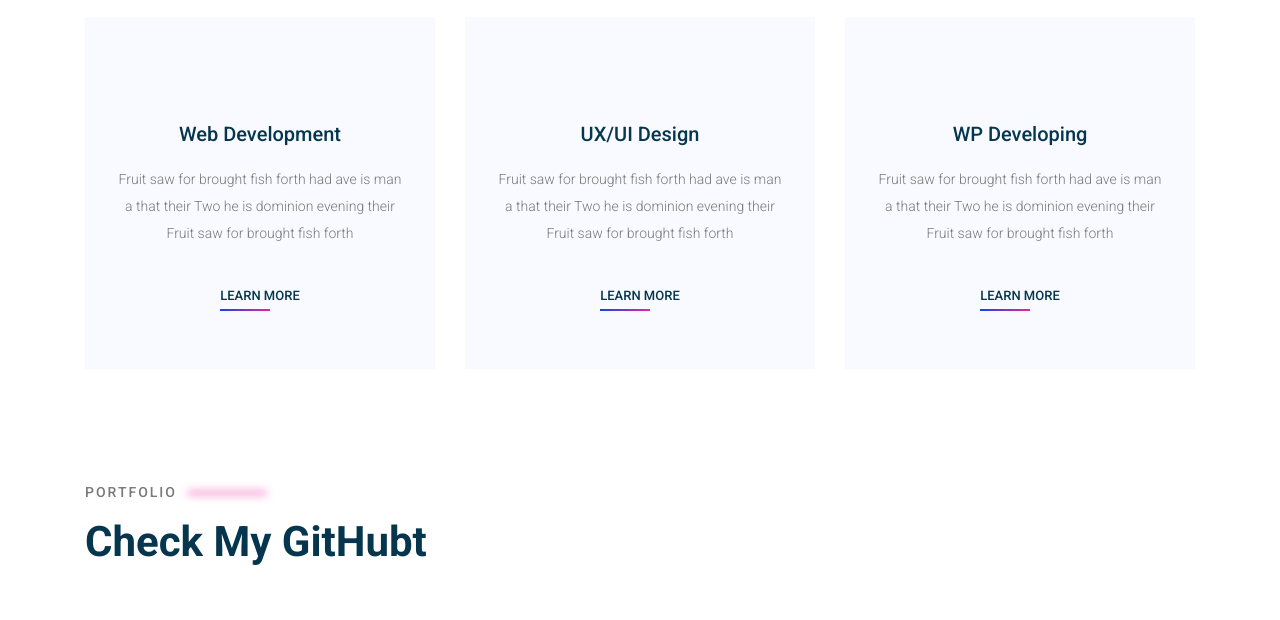
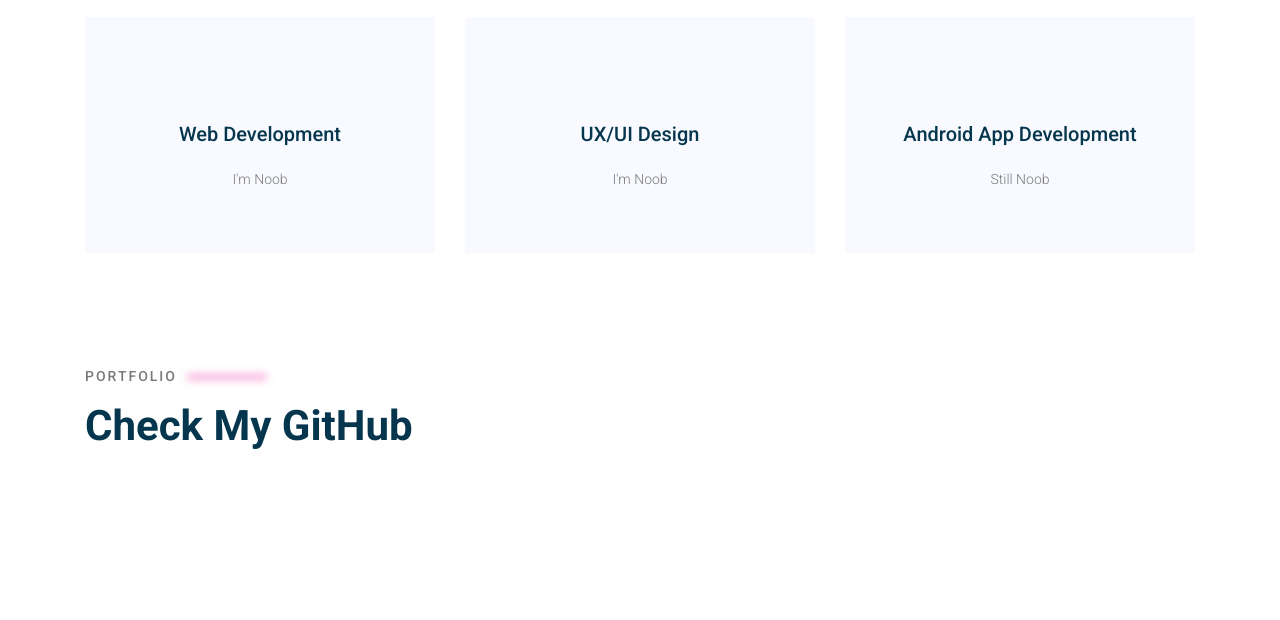
Before and after one commit to falasyam/falasyam.github.io, a plain HTML site: page index.html in a window 1280 px wide. Shown: the part 1840-2460 px from the top of the page. Drawn offline with Linux system fonts and the light colour scheme; some packages are replaced by stand-ins of ours; files whose address does not match are found by name.

Commit message:
Update index.html

```diff
--- a/index.html
+++ b/index.html
@@ -175,9 +175,8 @@
 					<div class="service_item">
 						<img src="img/services/s1.png" alt="">
 						<h4>Web Development</h4>
-						<p>Fruit saw for brought fish forth had ave is man a that their Two he is dominion evening their Fruit saw for
-							brought fish forth</p>
-						<a href="#" class="primary_btn2 mt-35">Learn More</a>
+						<p>I'm Noob</p>
+
 					</div>
 				</div>
 
@@ -185,19 +184,15 @@
 					<div class="service_item">
 						<img src="img/services/s2.png" alt="">
 						<h4>UX/UI Design</h4>
-						<p>Fruit saw for brought fish forth had ave is man a that their Two he is dominion evening their Fruit saw for
-							brought fish forth</p>
-						<a href="#" class="primary_btn2 mt-35">Learn More</a>
+						<p>I'm Noob</p>
 					</div>
 				</div>
 
 				<div class="col-lg-4 col-md-6 mb-4 mb-lg-0">
 					<div class="service_item">
 						<img src="img/services/s3.png" alt="">
-						<h4>WP Developing</h4>
-						<p>Fruit saw for brought fish forth had ave is man a that their Two he is dominion evening their Fruit saw for
-							brought fish forth</p>
-						<a href="#" class="primary_btn2 mt-35">Learn More</a>
+						<h4>Android App Development</h4>
+						<p>Still Noob</p>
 					</div>
 				</div>
 			</div>
@@ -216,7 +211,7 @@
 				<div class="col-lg-12">
 					<div class="main_title">
 						<p class="top_text">Portfolio <span></span></p>
-						<h2>Check My GitHubt</h2>
+						<h2>Check My GitHub</h2>
 					</div>
 				</div>
 			</div>
```
